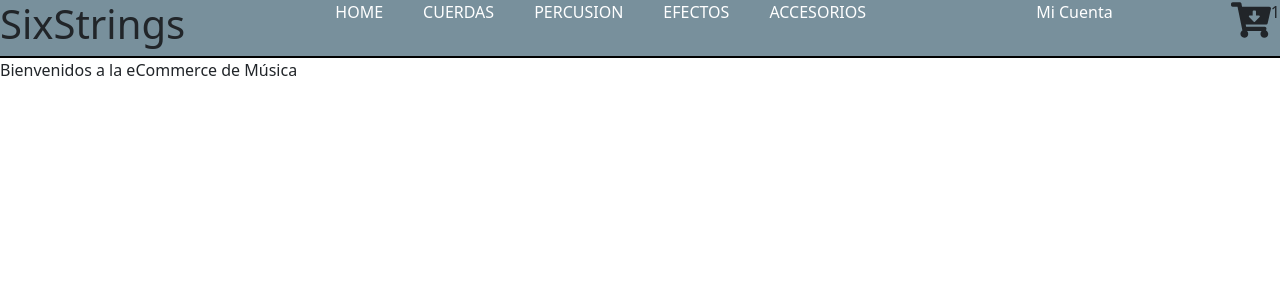
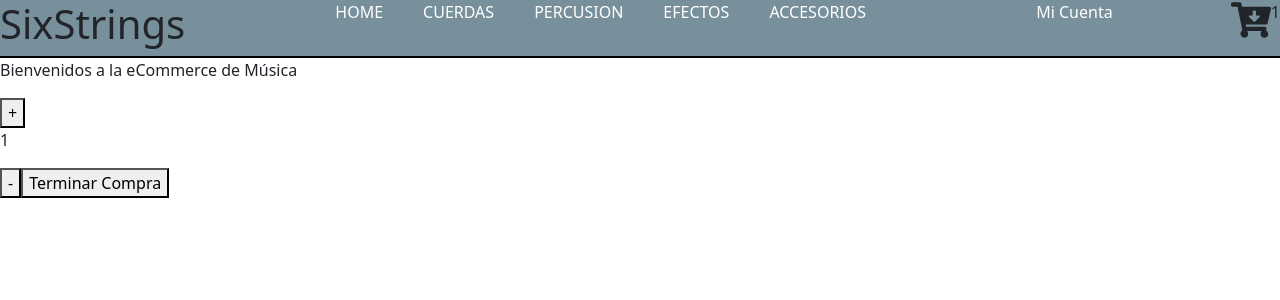
Before and after one commit to marianocarro/sixstring_ecommerce, a React (Vite) app: page / in a window 1280 px wide. Shown: the top 300 px of the page. Built offline with nearby package versions, Linux system fonts and the light colour scheme.

Commit message:
Actividad itemcount
falta terminar onadd

```diff
--- a/src/App.jsx
+++ b/src/App.jsx
@@ -4,7 +4,7 @@ import './App.css'
 import NavBar from "./components/NavBar/NavBar";
 import Cartwidget from "./components/NavBar/CartWidget";
 import ItemListContainer from "./components/ItemListContainer";
-
+import ItemCount from "./components/ItemCount/ItemCount";
 
 
 function App() {
@@ -16,7 +16,7 @@ function App() {
       <NavBar />
       <ItemListContainer saludo = {"Bienvenidos a la eCommerce de Música"} />
 
-
+      <ItemCount stock = {10} />
     </div>
 
     </>
--- /dev/null
+++ b/src/components/ItemCount/ItemCount.jsx
@@ -0,0 +1,27 @@
+import { useState } from "react"
+import "./ItemCount.css"
+
+const ItemCount = ({stock, onAdd}) => {
+    const [contador, setContador] = useState(1)
+
+    const sumar = () =>{
+        if (contador < stock){
+        setContador(contador+1)
+        }
+    }
+    const restar = () =>{
+        if (contador >1){
+            setContador(contador-1)
+        }
+
+    }
+  return (
+    <div>
+         <button onClick={sumar}>+</button>
+         <p>{contador}</p>
+         <button onClick={restar}>-</button>
+         <button>Terminar Compra</button>
+    </div>
+  )
+}
+export default ItemCount
--- a/src/components/NavBar/NavBar.css
+++ b/src/components/NavBar/NavBar.css
@@ -26,6 +26,6 @@
 
 #cartwidget {
     display: flex;
-    position: center;
+
 
 }
```
Also changed, not shown: src/components/ItemCount/ItemCount.css (added).
